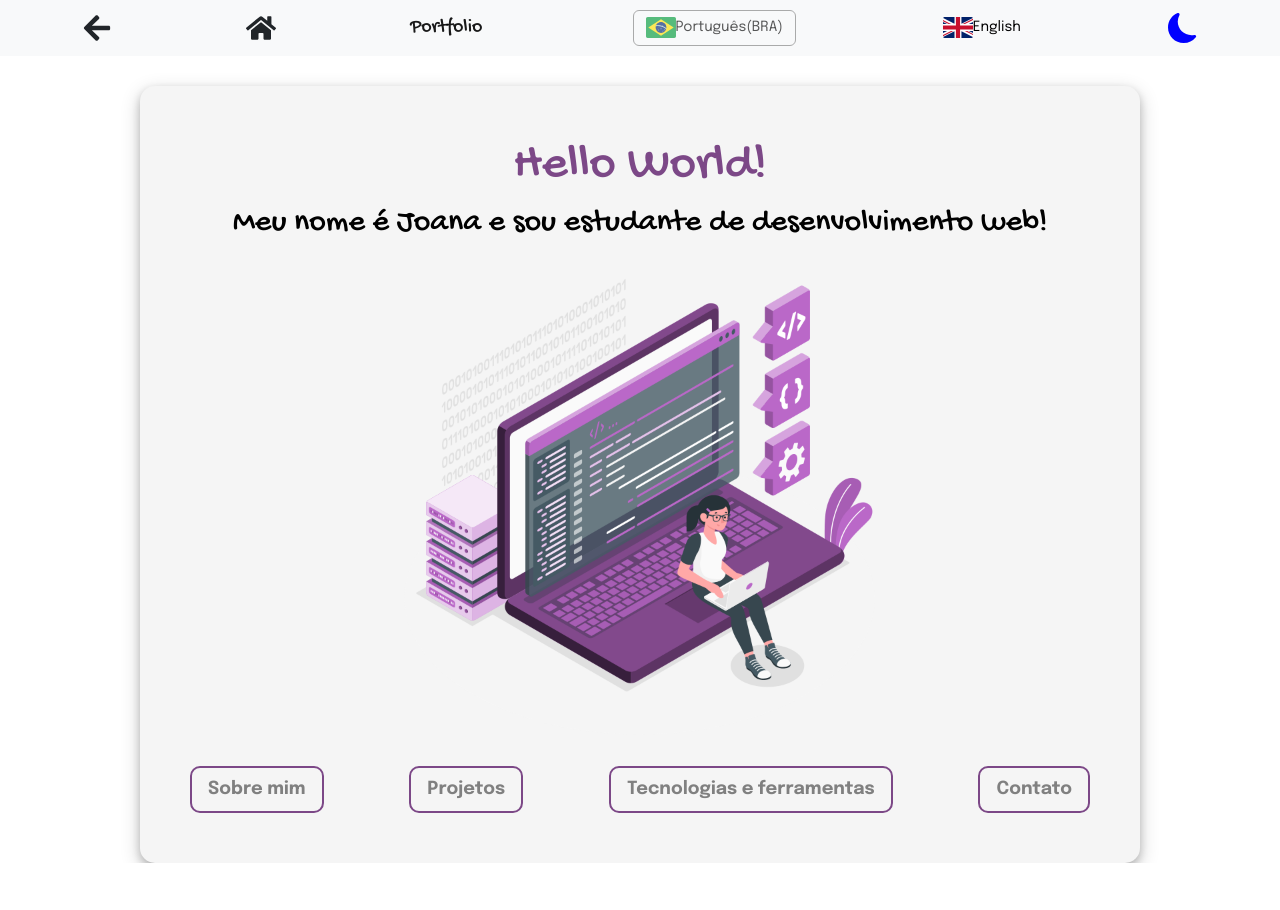
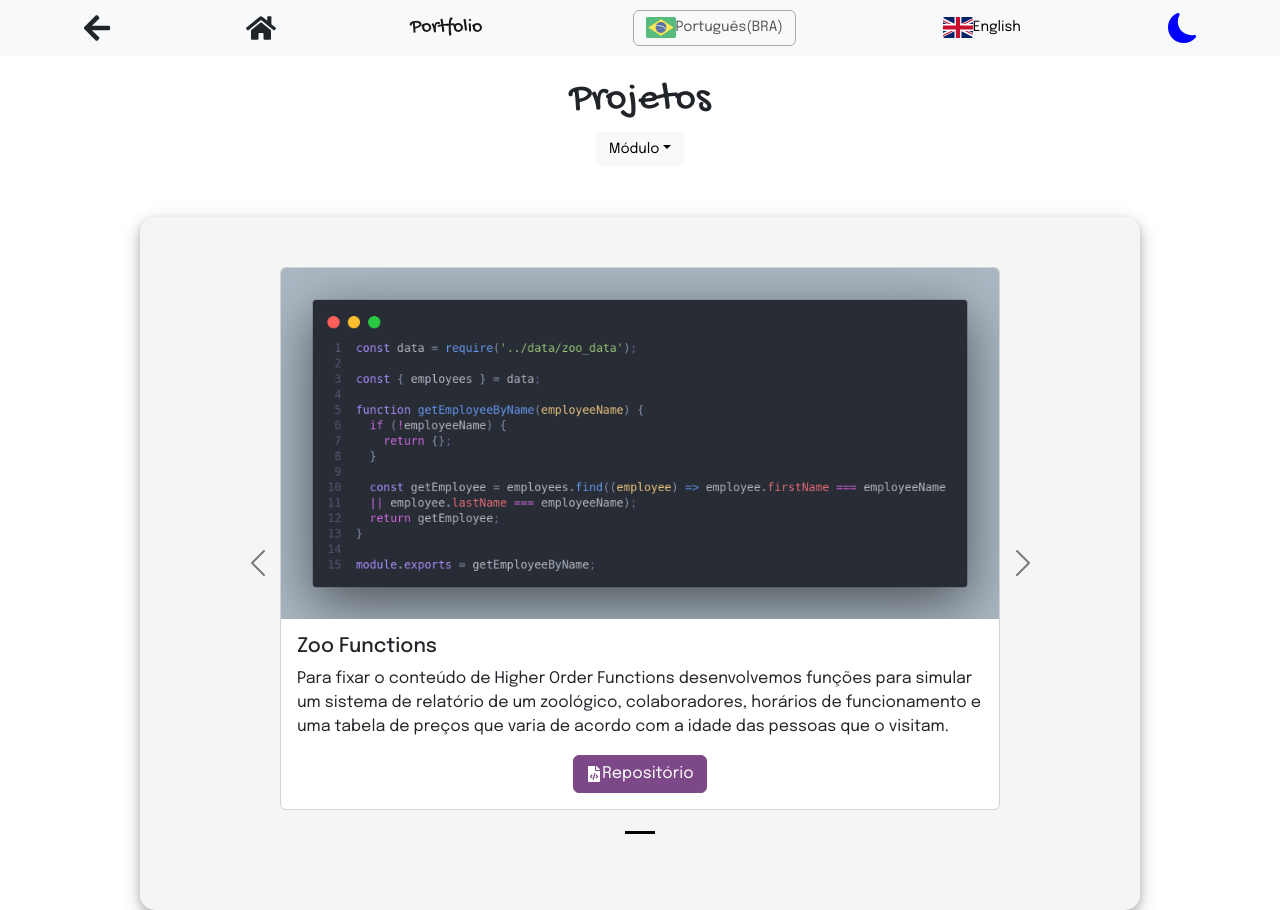
Before and after one commit to joanamds/joanamds.github.io, a React (Create React App) app: page /#/projects in a window 1280 px wide. Before the commit this address led to /#/. Before the commit the page ends 863 px from the top, so only its background shows below. Built offline with nearby package versions, Linux system fonts and the light colour scheme.

Commit message:
adicionando projeto novo

```diff
--- a/src/data/projectsData.js
+++ b/src/data/projectsData.js
@@ -4,6 +4,7 @@ import OnlineStore from '../images/projects_images/online-store.png';
 import TrybeWallet from '../images/projects_images/trybewallet.png';
 import ZooFunctions from '../images/projects_images/zoo-functions.png';
 import TodoList from '../images/projects_images/todo-list.png';
+import AllForOne from '../images/projects_images/all-for-one.png';
 
 
 export const projectsFront = [
@@ -50,6 +51,14 @@ export const projectsBack = [
     page: null,
     repo: 'https://github.com/joanamds/projeto-solar-system',
   },
+  {
+    title: 'All For One',
+    descriptionENG: 'We have 27 challenges to complete to practice SQL queries. The first set of challenges involve using SELECT and create data. The next set of challenges involve filtering data and the final set of challenges involve manipulating tables.',
+    description: 'Para praticarmos as queries de SQL que aprendemos nos foi proposto 27 desafios. Primeiro foram desafios para fazer SELECT e criar dados. Em seguida foram desafios para filtrar dados. Por último fizemos desafios para manipular tabelas.',
+    image: AllForOne,
+    page: null,
+    repo: 'https://github.com/joanamds/projeto-all-for-one',
+  },
 ];
 
 export const projectsFundamentals = [
```
Also changed, not shown: src/images/projects_images/all-for-one.png (added).
